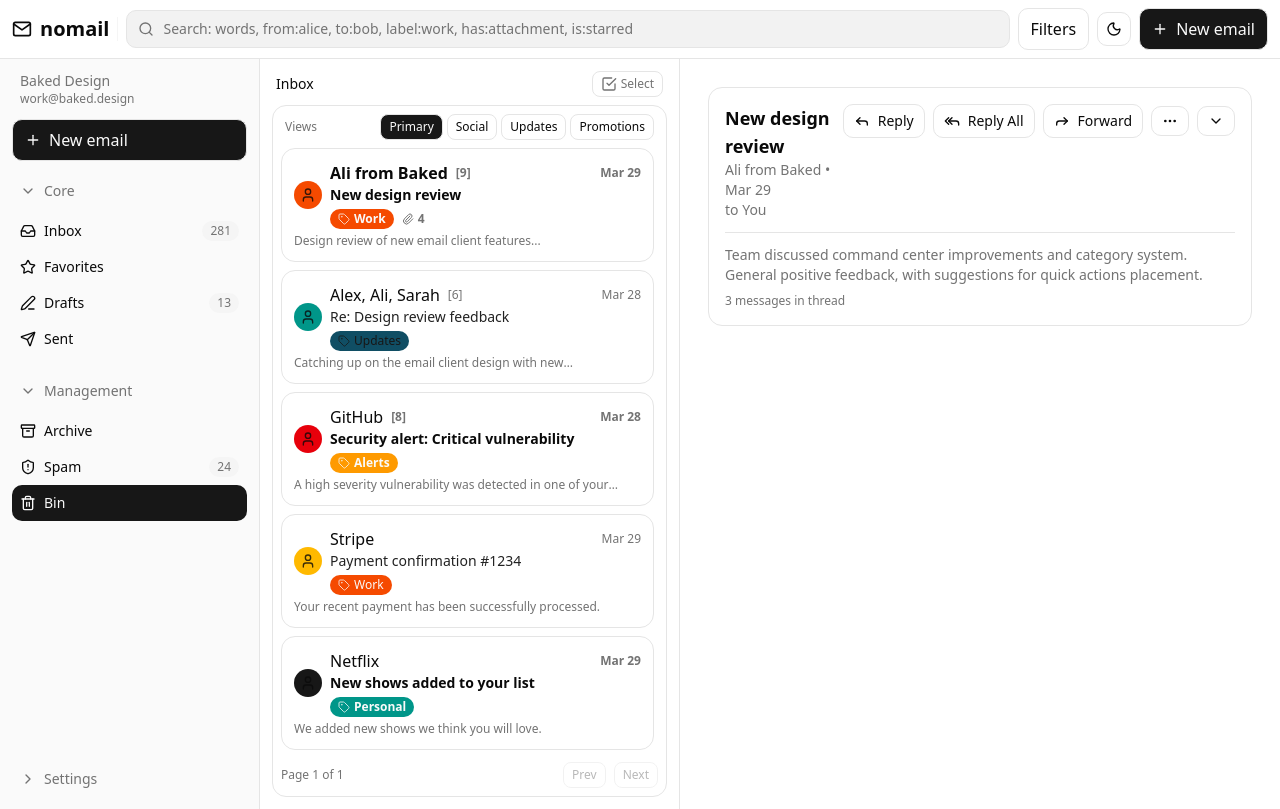
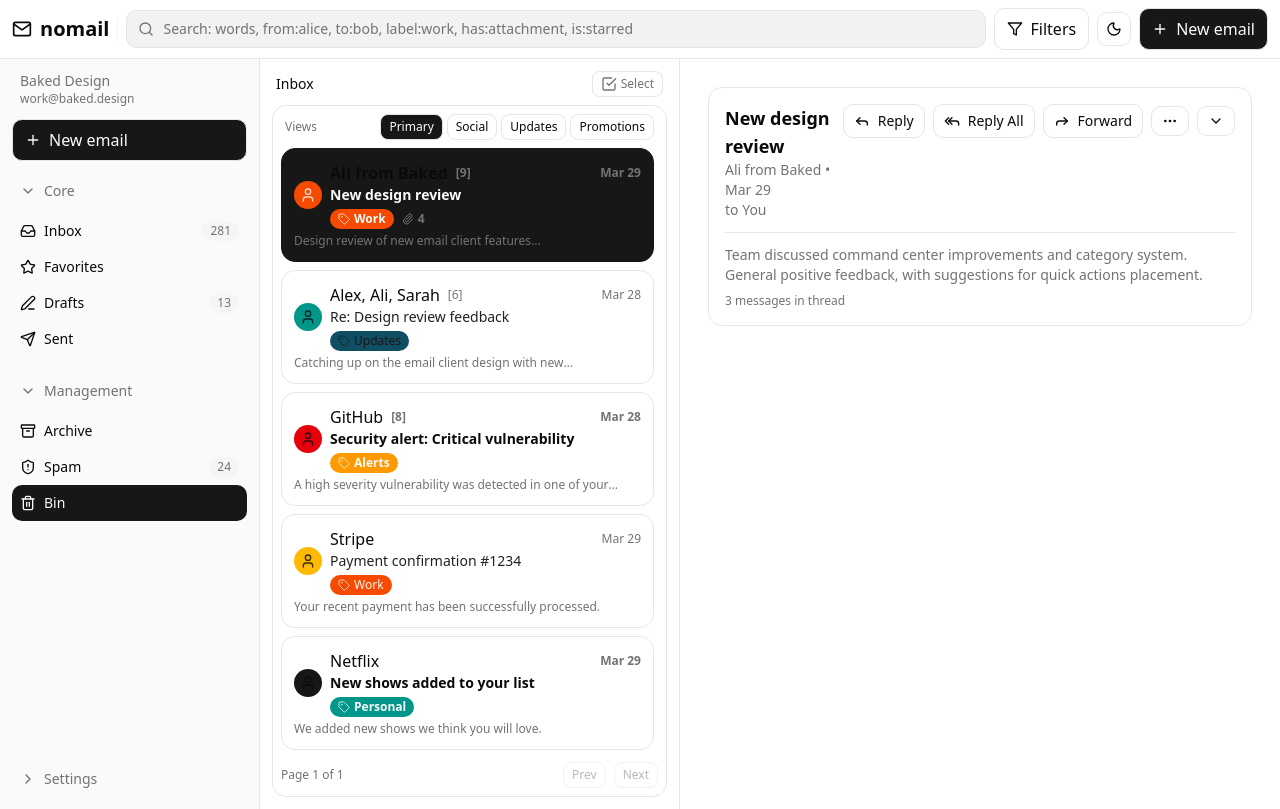
Before and after one commit to nowarelabs/nomail, a Next.js app in the folder frontend/: page / in a window 1280 px wide. Built offline with nearby package versions, Linux system fonts and the light colour scheme.

Commit message:
feat: add primary styling to selected and filter icon

```diff
--- a/frontend/src/app/page.tsx
+++ b/frontend/src/app/page.tsx
@@ -498,9 +498,23 @@
         </div>
         <button
           aria-label="Open advanced filters"
-          className="rounded-lg border px-3 py-2 hover:bg-accent"
+          className="rounded-lg border px-3 py-2 hover:bg-accent flex items-center gap-2"
           onClick={() => setShowFiltersDialog(true)}
         >
+          <svg
+            xmlns="http://www.w3.org/2000/svg"
+            width="16"
+            height="16"
+            viewBox="0 0 24 24"
+            fill="none"
+            stroke="currentColor"
+            strokeWidth="2"
+            strokeLinecap="round"
+            strokeLinejoin="round"
+            className="lucide lucide-filter size-4"
+          >
+            <polygon points="22 3 2 3 10 12.46 10 19 14 21 14 12.46 22 3"></polygon>
+          </svg>
           <span>Filters</span>
         </button>
         <button
@@ -850,7 +864,7 @@
               <div
                 className={`w-full text-left rounded-xl p-3 border transition-colors ${
                   selectedThread === 1
-                    ? 'bg-card border-sidebar-border'
+                    ? 'bg-primary text-primary-foreground border-primary'
                     : 'hover:bg-accent/50'
                 } ${!emailThreads[1]?.[0]?.isRead ? 'font-bold' : ''}`}
                 aria-current={selectedThread === 1 ? "page" : undefined}
@@ -928,7 +942,7 @@
               <div
                 className={`w-full text-left rounded-xl p-3 border transition-colors ${
                   selectedThread === 2
-                    ? 'bg-card border-sidebar-border'
+                    ? 'bg-primary text-primary-foreground border-primary'
                     : 'hover:bg-accent/50'
                 } ${!emailThreads[2]?.[0]?.isRead ? 'font-bold' : ''}`}
                 onClick={() => handleSelectThread(2)}
@@ -993,7 +1007,7 @@
               <div
                 className={`w-full text-left rounded-xl p-3 border transition-colors ${
                   selectedThread === 3
-                    ? 'bg-card border-sidebar-border'
+                    ? 'bg-primary text-primary-foreground border-primary'
                     : 'hover:bg-accent/50'
                 } ${!emailThreads[3]?.[0]?.isRead ? 'font-bold' : ''}`}
                 onClick={() => handleSelectThread(3)}
@@ -1058,7 +1072,7 @@
               <div
                 className={`w-full text-left rounded-xl p-3 border transition-colors ${
                   selectedThread === 4
-                    ? 'bg-card border-sidebar-border'
+                    ? 'bg-primary text-primary-foreground border-primary'
                     : 'hover:bg-accent/50'
                 } ${!emailThreads[4]?.[0]?.isRead ? 'font-bold' : ''}`}
                 onClick={() => handleSelectThread(4)}
@@ -1122,7 +1136,7 @@
               <div
                 className={`w-full text-left rounded-xl p-3 border transition-colors ${
                   selectedThread === 5
-                    ? 'bg-card border-sidebar-border'
+                    ? 'bg-primary text-primary-foreground border-primary'
                     : 'hover:bg-accent/50'
                 } ${!emailThreads[5]?.[0]?.isRead ? 'font-bold' : ''}`}
                 onClick={() => handleSelectThread(5)}
```
